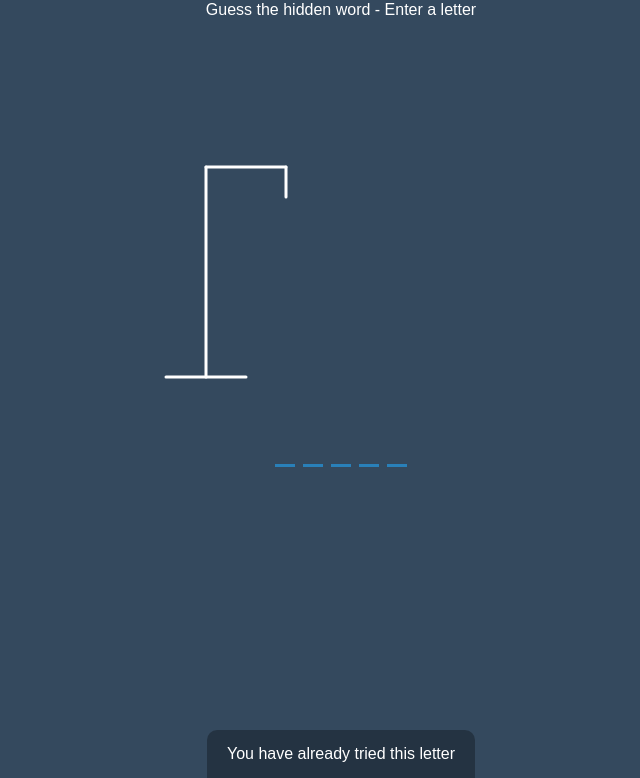
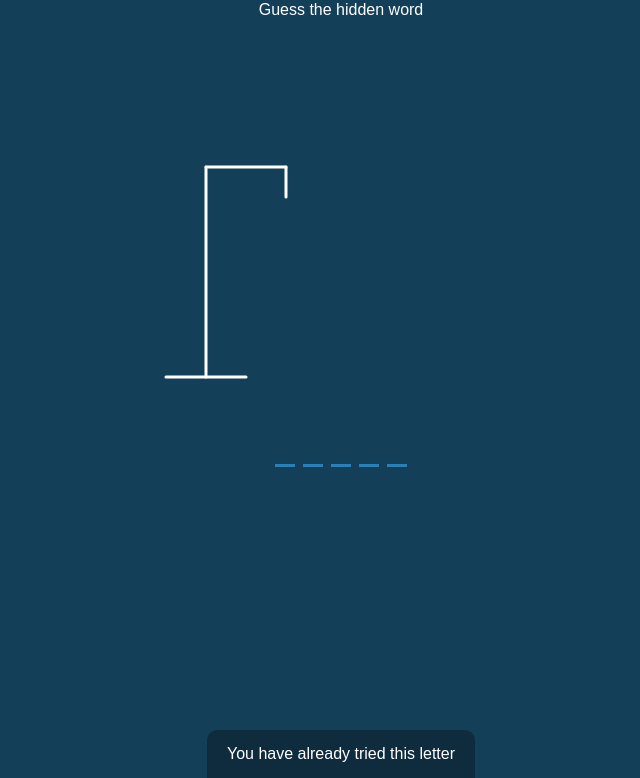
Before and after one commit to Brent-Rodriguez/Hangman_Game, a plain HTML site: page index.html in a window 1280 px wide. Shown: the part 72-850 px from the top of the page, without its empty margins (299-939 px from the left). Drawn offline with Linux system fonts and the light colour scheme.

Commit message:
Final Commit

```diff
--- a/index.html
+++ b/index.html
@@ -9,7 +9,7 @@
   </head>
   <body>
     <h1>Hangman</h1>
-    <p>Guess the hidden word - Enter a letter</p>
+    <p>Guess the hidden word</p>
     <div class="game-container">
       <svg height="250" width="200" class="figure-container">
         <!-- Rod -->
--- a/script.js
+++ b/script.js
@@ -65,8 +65,6 @@ const updateWrongLettersElement = () => {
     finalMessage.innerText = 'Sorry You Lost'
     popup.style.display = 'flex'
   }
-
-
 }
 
 // Show Notification
@@ -118,7 +116,4 @@ playAgainBtn.addEventListener('click', () => {
   popup.style.display = 'none'
 })
 
-
-
-
 displayWord()
--- a/style.css
+++ b/style.css
@@ -3,7 +3,7 @@
 }
 
 body {
-  background-color: #34495e;
+  background-color: #143F59;
   color: #fff;
   font-family: Arial, Helvetica, sans-serif;
   display: flex;
```
